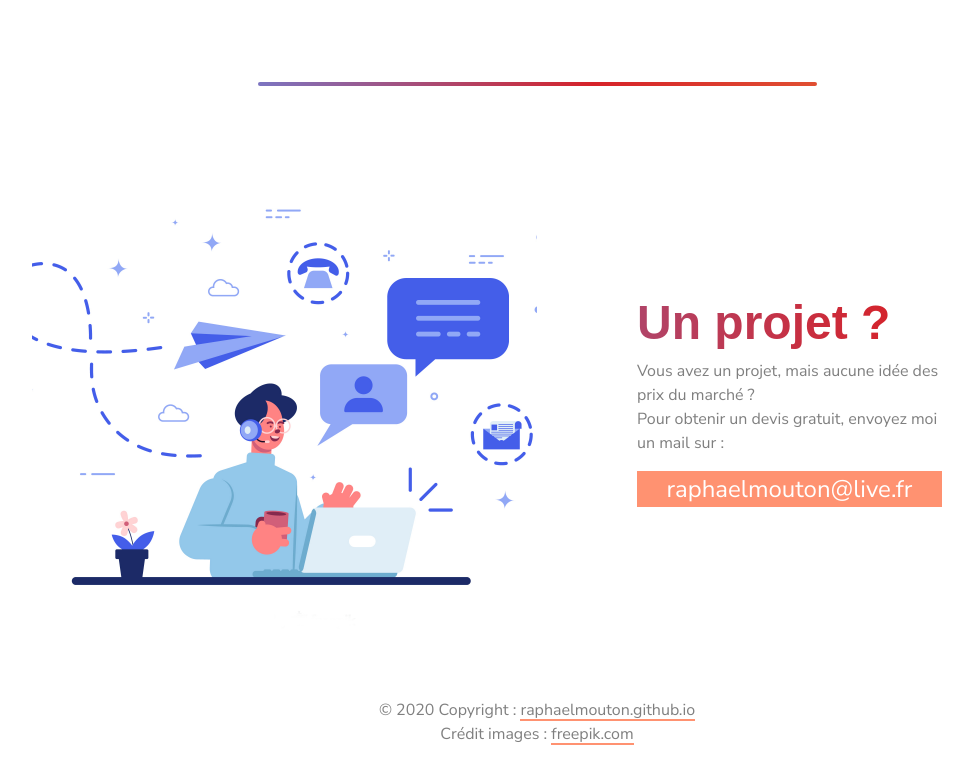
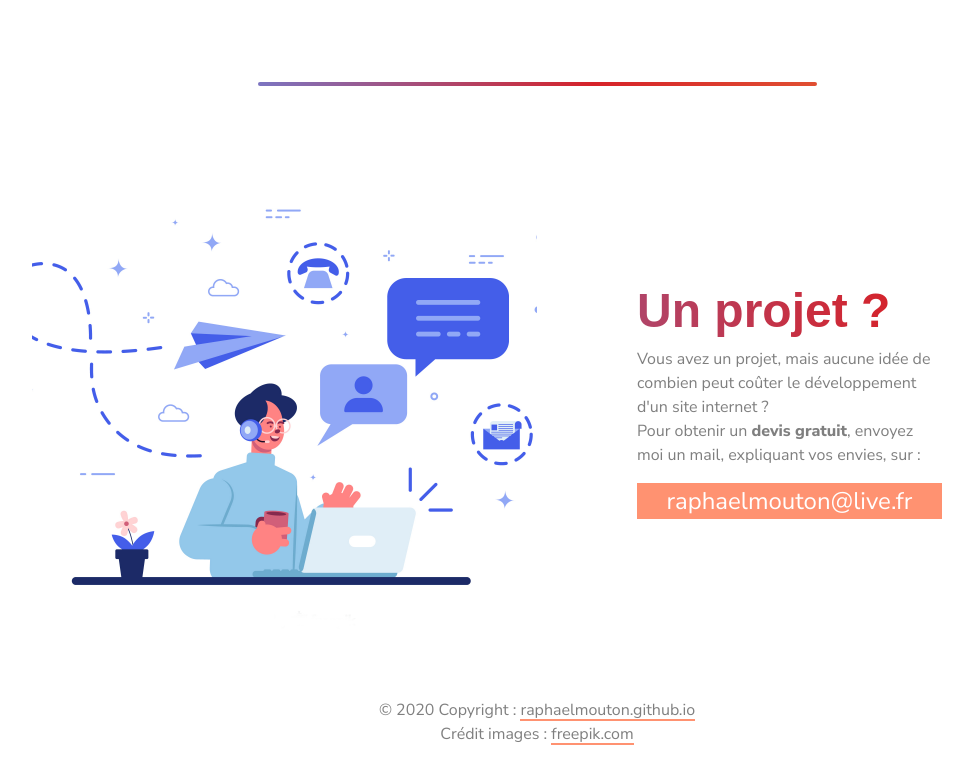
Before and after one commit to raphaelmouton/raphaelmouton.github.io, a plain HTML site: page index.html in a window 1280 px wide. Shown: the part 2649-3433 px from the top of the page, without its empty margins (103-1076 px from the left). Drawn offline with nearby package versions, Linux system fonts and the light colour scheme.

Commit message:
change text

```diff
--- a/index.html
+++ b/index.html
@@ -101,8 +101,8 @@
       <div class="contact--photo col-lg-6 col-sm-12"></div>
       <div class="contact--text col-lg-6 col-sm-12">
         <h5>Un projet ?</h5>
-        <p> Vous avez un projet, mais aucune idée des prix du marché ?
-          <br> Pour obtenir un devis gratuit, envoyez moi un mail sur :
+        <p> Vous avez un projet, mais aucune idée de combien peut coûter le développement d'un site internet ?
+          <br> Pour obtenir un <strong>devis gratuit</strong>, envoyez moi un mail, expliquant vos envies, sur :
         </p>
         <a href="mailto:raphaelmouton@live.fr" class="mail">raphaelmouton@live.fr</a>
       </div>
```
